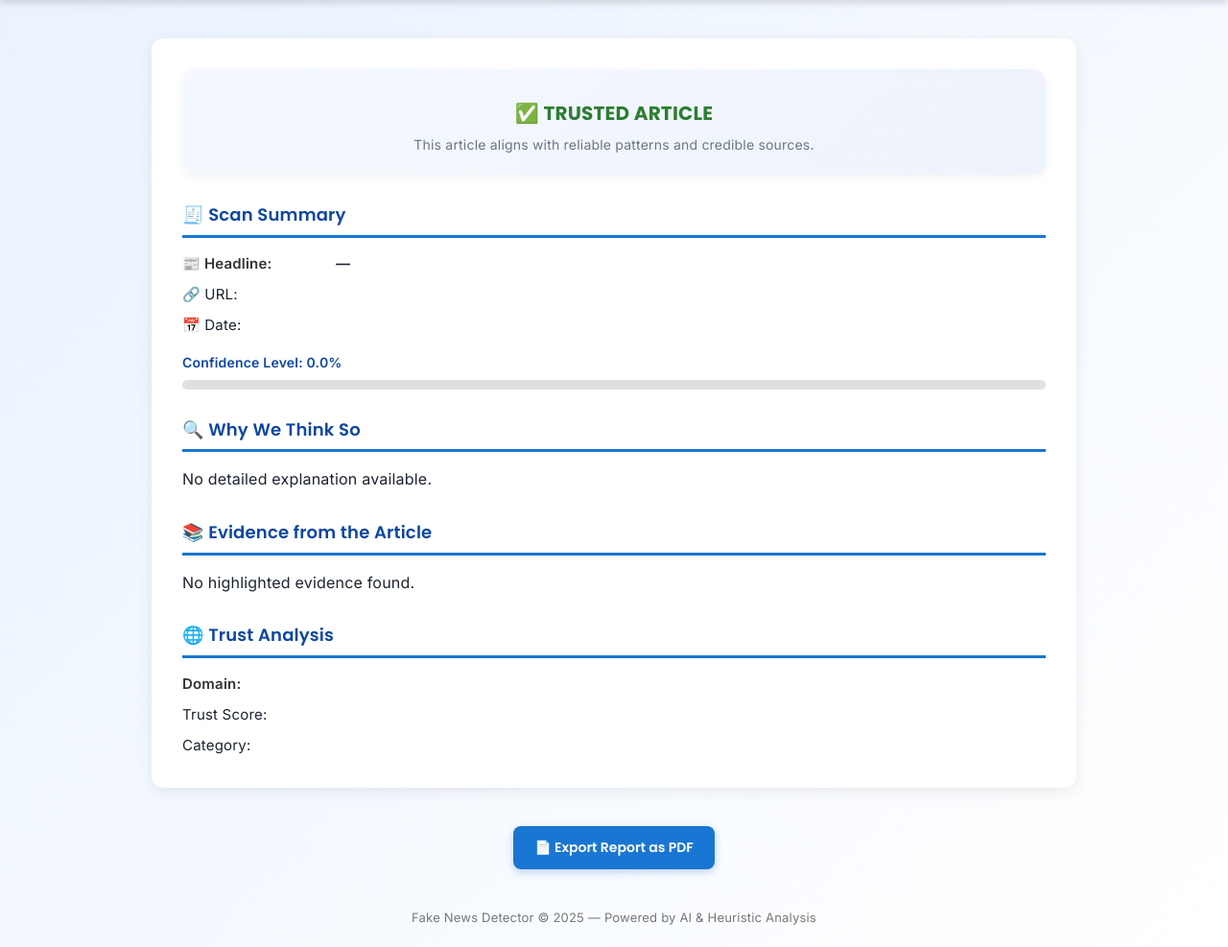
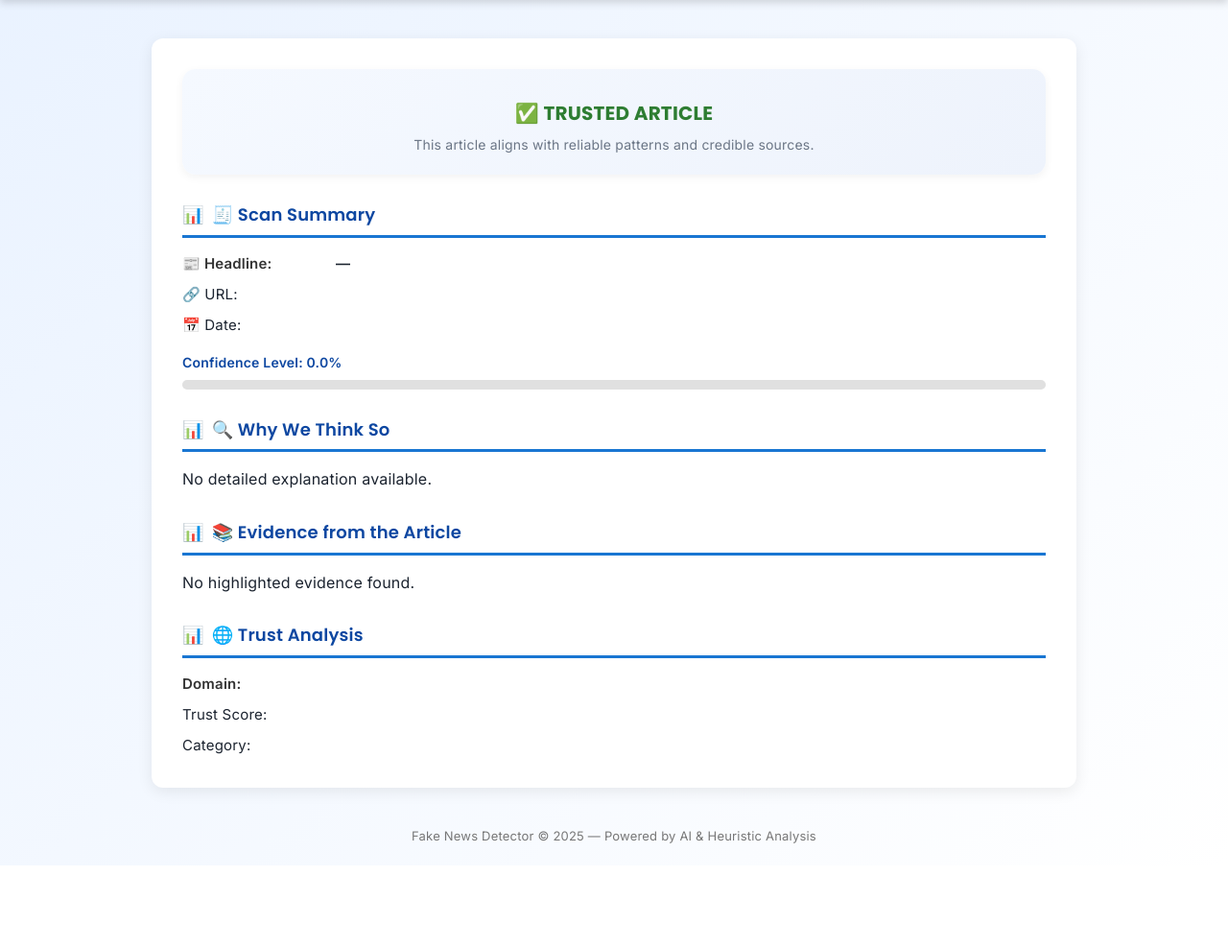
Before and after one commit to JazL0T/FakeNewsDetector, a Flask app: template backend/templates/full-report.html in a window 1280 px wide. Shown: the part 84-1071 px from the top of the page at 96% size. After the commit the page ends 986 px from the top, so only its background shows below. Run offline with Flask 3, Linux system fonts and the light colour scheme; the template is opened without the code that fills it, so the values that code supplies are empty; some libraries are stand-ins or nearby versions.

Commit message:
Update full-report.html

```diff
--- a/backend/templates/full-report.html
+++ b/backend/templates/full-report.html
@@ -5,10 +5,6 @@
   <title>Fake News Detector - Full Report</title>
   <link rel="icon" type="image/png" href="{{ url_for('static', filename='fakenewslogo.png') }}" />
   <link href="https://fonts.googleapis.com/css2?family=Inter:wght@400;500;600&family=Poppins:wght@600;700&display=swap" rel="stylesheet" />
-
-  <!-- jsPDF + html2canvas -->
-  <script src="https://cdnjs.cloudflare.com/ajax/libs/jspdf/2.5.1/jspdf.umd.min.js"></script>
-  <script src="https://cdnjs.cloudflare.com/ajax/libs/html2canvas/1.4.1/html2canvas.min.js"></script>
 
   <style>
     :root {
@@ -96,6 +92,11 @@
       gap: 8px;
     }
 
+    h2::before {
+      content: "📊";
+      font-size: 18px;
+    }
+
     .keyval {
       display: grid;
       grid-template-columns: 160px 1fr;
@@ -117,6 +118,7 @@
       margin-bottom: 25px;
       background: linear-gradient(135deg, #f5f9ff, #eef3fc);
       box-shadow: 0 3px 10px rgba(0,0,0,0.05);
+      transition: all 0.3s ease;
     }
 
     .verdict-text {
@@ -198,31 +200,6 @@
       opacity: 0.8;
     }
 
-    /* ===== Buttons ===== */
-    .center {
-      text-align: center;
-      margin-top: 25px;
-    }
-
-    button {
-      background: var(--blue);
-      color: white;
-      border: none;
-      border-radius: 8px;
-      padding: 12px 22px;
-      font-weight: 600;
-      font-family: "Poppins", sans-serif;
-      font-size: 14px;
-      transition: all 0.3s ease;
-      cursor: pointer;
-      box-shadow: 0 3px 8px rgba(21,101,192,0.25);
-    }
-
-    button:hover {
-      background: var(--blue-dark);
-      transform: translateY(-2px);
-    }
-
     /* ===== Footer ===== */
     footer {
       text-align: center;
@@ -251,7 +228,7 @@
     <div class="username">👤 {{ username }}</div>
   </header>
 
-  <main id="report-content">
+  <main>
     <!-- Verdict Card -->
     <div class="verdict-card">
       {% if row[4] == '0' %}
@@ -337,16 +314,11 @@
     </section>
   </main>
 
-  <div class="center">
-    <button id="export-pdf">📄 Export Report as PDF</button>
-  </div>
-
   <footer>
     Fake News Detector © 2025 — Powered by AI & Heuristic Analysis
   </footer>
 
   <script>
-    // Animate confidence bar
     document.addEventListener("DOMContentLoaded", () => {
       const bar = document.querySelector(".confidence-fill");
       if (bar) {
@@ -355,53 +327,6 @@
         setTimeout(() => { bar.style.width = finalWidth; }, 200);
       }
     });
-
-    // ✅ Fixed Export to PDF (multi-page + clean)
-    document.getElementById("export-pdf").addEventListener("click", async () => {
-      const { jsPDF } = window.jspdf;
-      const button = document.getElementById("export-pdf");
-      const element = document.getElementById("report-content");
-
-      button.disabled = true;
-      button.textContent = "⏳ Generating PDF...";
-
-      await new Promise(res => setTimeout(res, 250));
-
-      try {
-        const canvas = await html2canvas(element, { scale: 2, useCORS: true });
-        const imgData = canvas.toDataURL("image/png");
-        const pdf = new jsPDF("p", "mm", "a4");
-        const pdfWidth = pdf.internal.pageSize.getWidth();
-        const pdfHeight = pdf.internal.pageSize.getHeight();
-        const imgWidth = pdfWidth;
-        const imgHeight = (canvas.height * imgWidth) / canvas.width;
-
-        let heightLeft = imgHeight;
-        let position = 0;
-
-        pdf.addImage(imgData, "PNG", 0, position, imgWidth, imgHeight);
-        heightLeft -= pdfHeight;
-
-        while (heightLeft > 0) {
-          position = heightLeft - imgHeight;
-          pdf.addPage();
-          pdf.addImage(imgData, "PNG", 0, position, imgWidth, imgHeight);
-          heightLeft -= pdfHeight;
-        }
-
-        const timestamp = new Date().toISOString().replace(/[:.]/g, "-");
-        pdf.save(`FakeNews_Report_${timestamp}.pdf`);
-
-        button.textContent = "✅ PDF Saved!";
-        setTimeout(() => (button.textContent = "📄 Export Report as PDF"), 2500);
-      } catch (err) {
-        console.error("PDF Export failed:", err);
-        alert("❌ PDF generation failed. Please try again.");
-        button.textContent = "📄 Export Report as PDF";
-      } finally {
-        button.disabled = false;
-      }
-    });
   </script>
 </body>
 </html>
```
